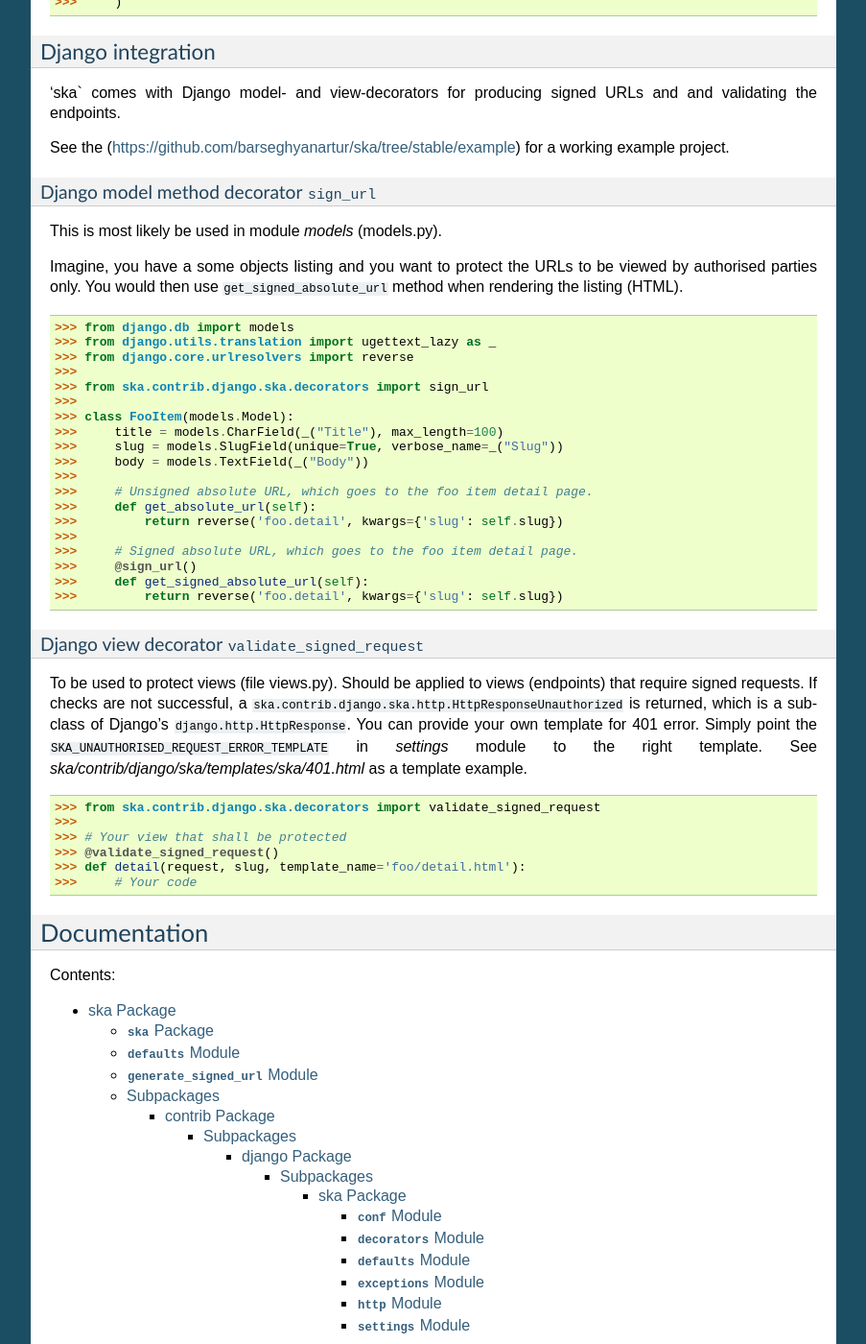
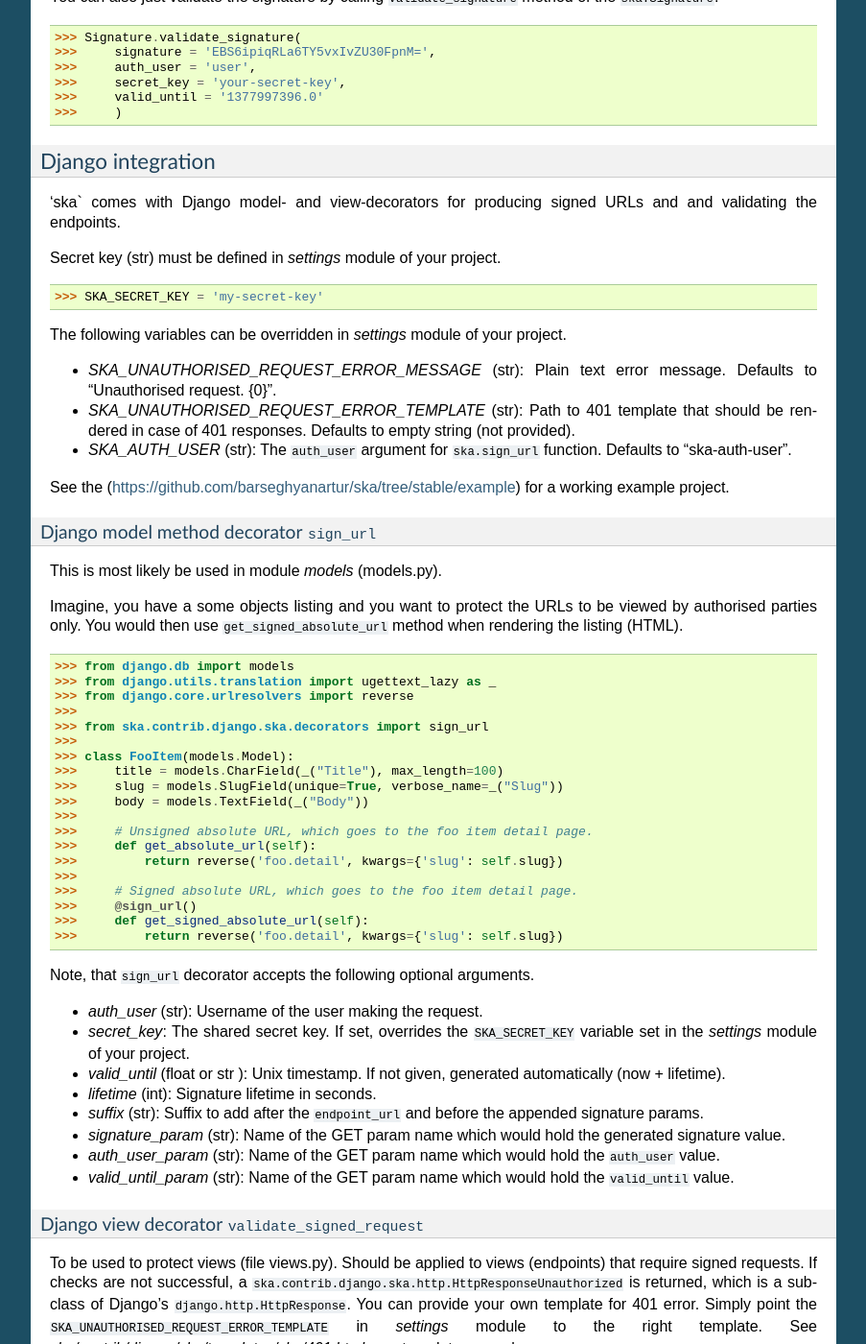
Before and after one commit to barseghyanartur/ska, a Sphinx documentation site: the page built from docs/index.rst, in a window 1280 px wide and 1400 px high, scrolled down 5197 px. Shown: the whole window at 96% size, without its empty margins (198-1101 px from the left). Built offline with Sphinx 7.4.7, drawn with Linux system fonts in a browser that asks for light colours; some of the changed text lies outside the part shown.

Commit message:
docs updated

```diff
--- a/docs/index.rst
+++ b/docs/index.rst
@@ -18,6 +18,11 @@ the triple (``signature``, ``auth_user``, ``valid_until``) which are used to sig
 
 On the server side, (HTTP) request is validated using the shared Secret Key. It's being checked
 whether signature is valid and not expired.
+
+Prerequisites
+===================================================
+- Core `ska` module requires Python 2.6.8+, 2.7.+, 3.3.+
+- Django `ska` module (`ska.contrib.django.ska`) requires the mentioned above plus Django 1.5.+
 
 Installation
 ===================================================
@@ -286,7 +291,22 @@ the ``ska.Signature``.
 
 Django integration
 ---------------------------------------------------
-'ska` comes with Django model- and view-decorators for producing signed URLs and and validating the endpoints.
+'ska` comes with Django model- and view-decorators for producing signed URLs and and validating the
+endpoints.
+
+Secret key (str) must be defined in `settings` module of your project.
+
+>>> SKA_SECRET_KEY = 'my-secret-key'
+
+The following variables can be overridden in `settings` module of your project.
+
+- `SKA_UNAUTHORISED_REQUEST_ERROR_MESSAGE` (str): Plain text error message. Defaults to
+  "Unauthorised request. {0}".
+- `SKA_UNAUTHORISED_REQUEST_ERROR_TEMPLATE` (str): Path to 401 template that should be rendered in
+  case of 401
+  responses. Defaults to empty string (not provided).
+- `SKA_AUTH_USER` (str): The ``auth_user`` argument for ``ska.sign_url`` function. Defaults to
+  "ska-auth-user".
 
 See the (https://github.com/barseghyanartur/ska/tree/stable/example) for a working example project.
 
@@ -294,8 +314,8 @@ Django model method decorator ``sign_url``
 ~~~~~~~~~~~~~~~~~~~~~~~~~~~~~~~~~~~~~~~~~~~~~~~~~~~
 This is most likely be used in module `models` (models.py).
 
-Imagine, you have a some objects listing and you want to protect the URLs to be viewed by authorised parties
-only. You would then use ``get_signed_absolute_url`` method when rendering the listing (HTML).
+Imagine, you have a some objects listing and you want to protect the URLs to be viewed by authorised
+parties only. You would then use ``get_signed_absolute_url`` method when rendering the listing (HTML).
 
 >>> from django.db import models
 >>> from django.utils.translation import ugettext_lazy as _
@@ -317,13 +337,26 @@ only. You would then use ``get_signed_absolute_url`` method when rendering the l
 >>>     def get_signed_absolute_url(self):
 >>>         return reverse('foo.detail', kwargs={'slug': self.slug})
 
+Note, that ``sign_url`` decorator accepts the following optional arguments.
+
+- `auth_user` (str): Username of the user making the request.
+- `secret_key`: The shared secret key. If set, overrides the ``SKA_SECRET_KEY`` variable set in
+  the `settings` module of your project.
+- `valid_until` (float or str ): Unix timestamp. If not given, generated automatically (now + lifetime).
+- `lifetime` (int): Signature lifetime in seconds.
+- `suffix` (str): Suffix to add after the ``endpoint_url`` and before the appended signature params.
+- `signature_param` (str): Name of the GET param name which would hold the generated signature value.
+- `auth_user_param` (str): Name of the GET param name which would hold the ``auth_user`` value.
+- `valid_until_param` (str): Name of the GET param name which would hold the ``valid_until`` value.
+
 Django view decorator ``validate_signed_request``
 ~~~~~~~~~~~~~~~~~~~~~~~~~~~~~~~~~~~~~~~~~~~~~~~~~~~
 To be used to protect views (file views.py). Should be applied to views (endpoints) that require
 signed requests. If checks are not successful, a ``ska.contrib.django.ska.http.HttpResponseUnauthorized``
 is returned, which is a subclass of Django's ``django.http.HttpResponse``. You can provide your own
 template for 401 error. Simply point the ``SKA_UNAUTHORISED_REQUEST_ERROR_TEMPLATE`` in `settings`
-module to the right template. See `ska/contrib/django/ska/templates/ska/401.html` as a template example.
+module to the right template. See `ska/contrib/django/ska/templates/ska/401.html` as a template
+example.
 
 >>> from ska.contrib.django.ska.decorators import validate_signed_request
 >>>
@@ -331,6 +364,17 @@ module to the right template. See `ska/contrib/django/ska/templates/ska/401.html
 >>> @validate_signed_request()
 >>> def detail(request, slug, template_name='foo/detail.html'):
 >>>     # Your code
+
+Note, that ``validate_signed_request`` decorator accepts the following optional arguments.
+
+- `secret_key` (str) : The shared secret key. If set, overrides the ``SKA_SECRET_KEY`` variable
+  set in the `settings` module of your project.
+- `signature_param` (str): Name of the (for example GET or POST) param name which holds
+  the ``signature`` value.
+- `auth_user_param` (str): Name of the (for example GET or POST) param name which holds
+  the ``auth_user`` value.
+- `valid_until_param` (str): Name of the (foe example GET or POST) param name which holds
+  the ``valid_until`` value.
 
 Documentation
 ==================================
```
Also changed, not shown: README.rst (+43 -4 lines), 1 other file.
